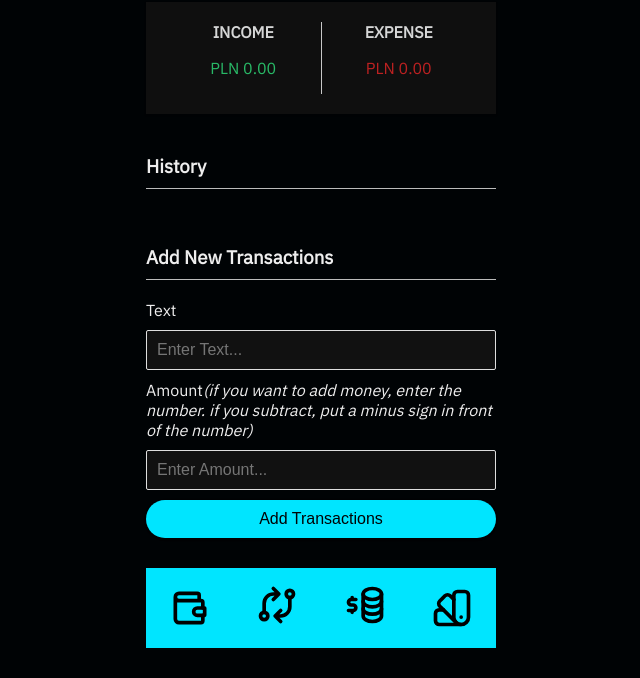
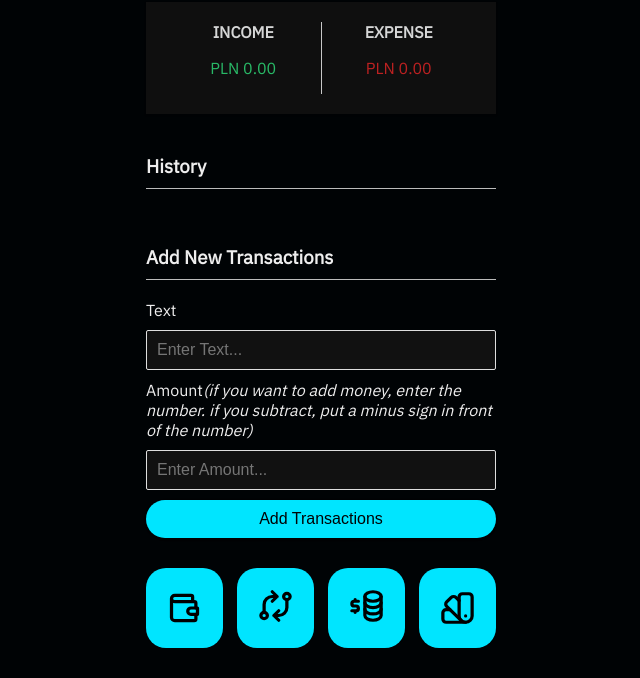
Before and after one commit to MateuszSamin/MyBudget, a plain HTML site: page index.html in a window 1280 px wide. Shown: the part 182-860 px from the top of the page, without its empty margins (319-959 px from the left). Drawn offline with Linux system fonts and the light colour scheme.

Commit message:
Update style.css

```diff
--- a/style.css
+++ b/style.css
@@ -26,9 +26,6 @@ body{
 
 a{
     text-align: center;
-    text-transform: none;
-    text-decoration: none;
-    font-size: larger;
 }
 
 /*Scroll*/
@@ -193,7 +190,7 @@ nav{
     position: relative;
     width: 100%;
     height: 10vh;
-    justify-content: center;
+    justify-content: space-between;
     align-items: center;
     display: flex;
     flex-direction: row;
@@ -207,8 +204,15 @@ nav{
     align-items: center;
     justify-content: center;
     float: left;
-    width: 25%;
+    width: 22%;
     height: 100%;
+    border-radius: 20px;
+}
+
+.menu_icon a{
+    position: relative;
+    display: block;
+    width: 100%;
 }
 
 .menu_icon:hover{
```
